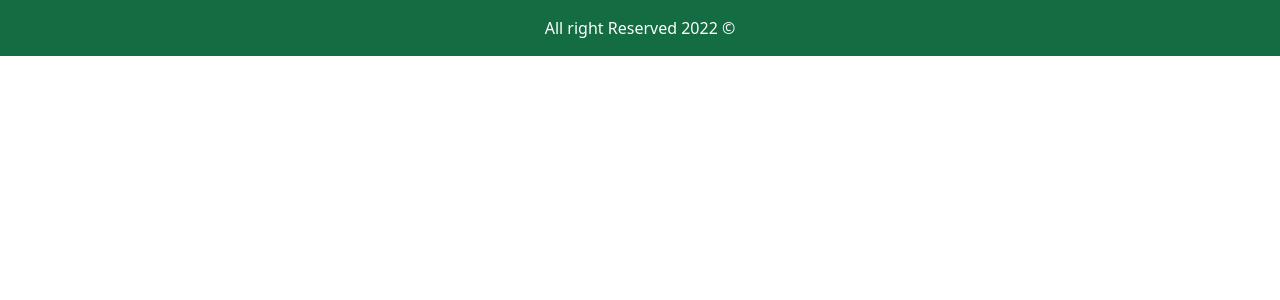
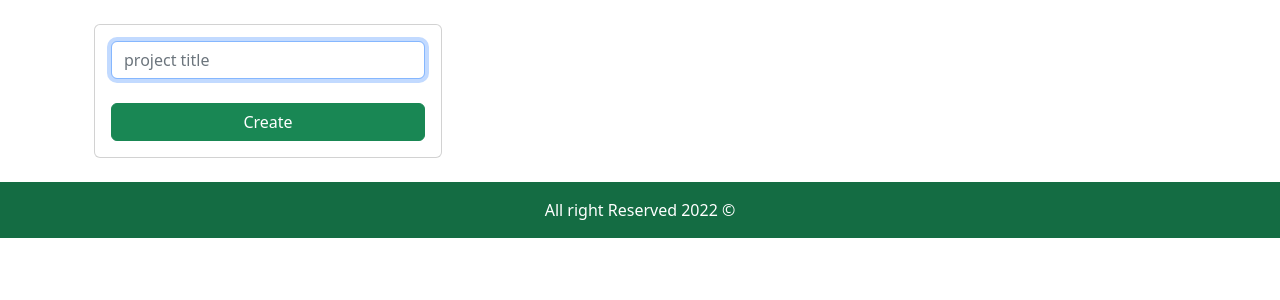
Before and after one commit to Jovita113/BIT_Sprint7_MySQL, a PHP site: page / in a window 1280 px wide. Shown: the part 72-372 px from the top of the page. Run offline with PHP 8.4, Linux system fonts and the light colour scheme; some libraries are stand-ins or nearby versions.

Commit message:
added create function

```diff
--- a/db.php
+++ b/db.php
@@ -1,4 +1,6 @@
 <?php
+
+session_start();
 
 $conn = mysqli_connect(
     'localhost',
--- a/index.php
+++ b/index.php
@@ -9,6 +9,29 @@
 
 <body>
     <?php include 'includes/navbar.php'; ?>
+    <div class="container p-4">
+        <div class="row">
+            <div class="col-md-4">
+                <?php if (isset($_SESSION['message'])) { ?>
+                    <div class="alert alert-<?= $_SESSION['message_type']; ?> alert-dismissible fade show" role="alert">
+                        <?= $_SESSION['message'] ?>
+                        <button type="button" class="btn-close" data-bs-dismiss="alert" aria-label="Close"></button>
+                    </div>
+                <?php session_unset();
+                } ?>
+                <div class="card card-body">
+                    <form action="create.php" method="POST">
+                        <div class="form-group mb-4">
+                            <input type="text" name="projectname" class="form-control" placeholder="project title" autofocus>
+                        </div>
+                        <div class="d-grid gap-2">
+                            <input type="submit" class="btn btn-success  btn-block" name="create" value="Create">
+                        </div>
+                    </form>
+                </div>
+            </div>
+        </div>
+    </div>
 
     <?php include 'includes/footer.php'; ?>
 
```
Also changed, not shown: create.php (added, +20 -0 lines), create_employee.php (added, +19 -0 lines), employees.php (+23 -0 lines).
